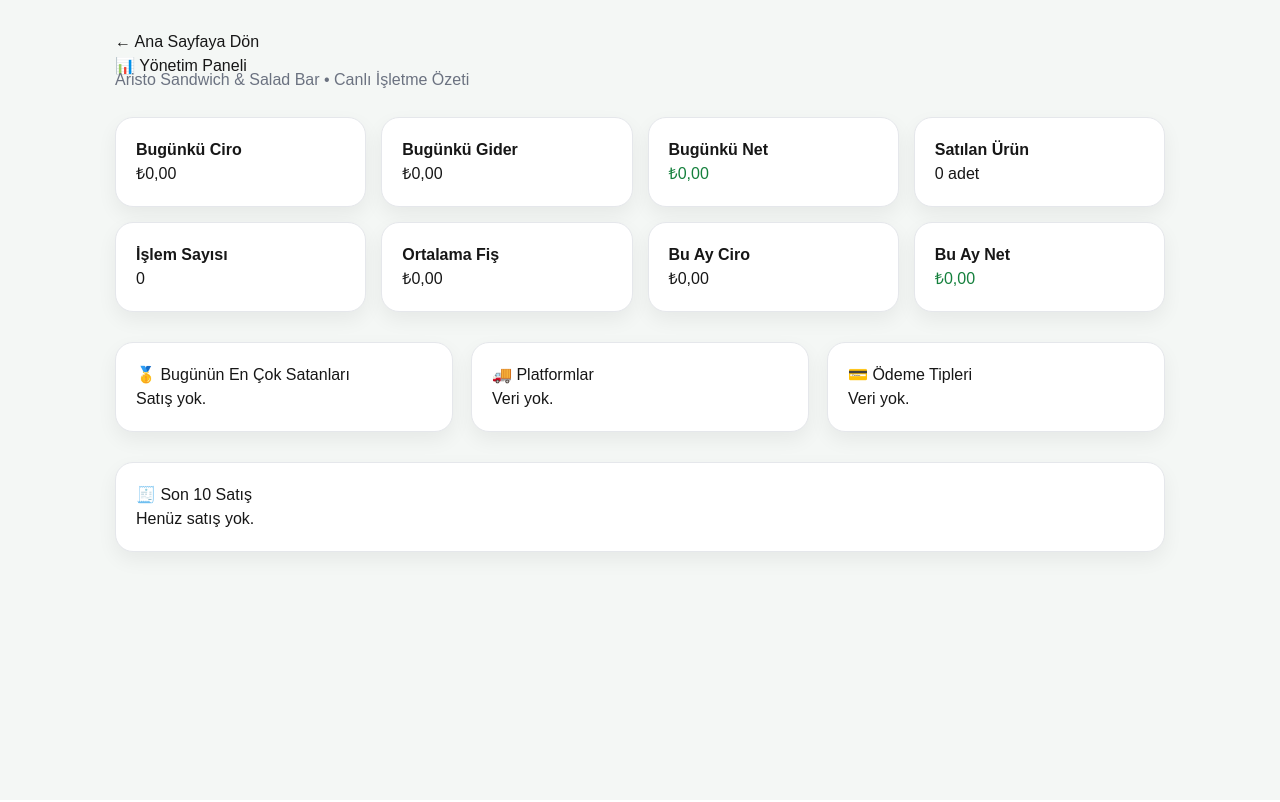
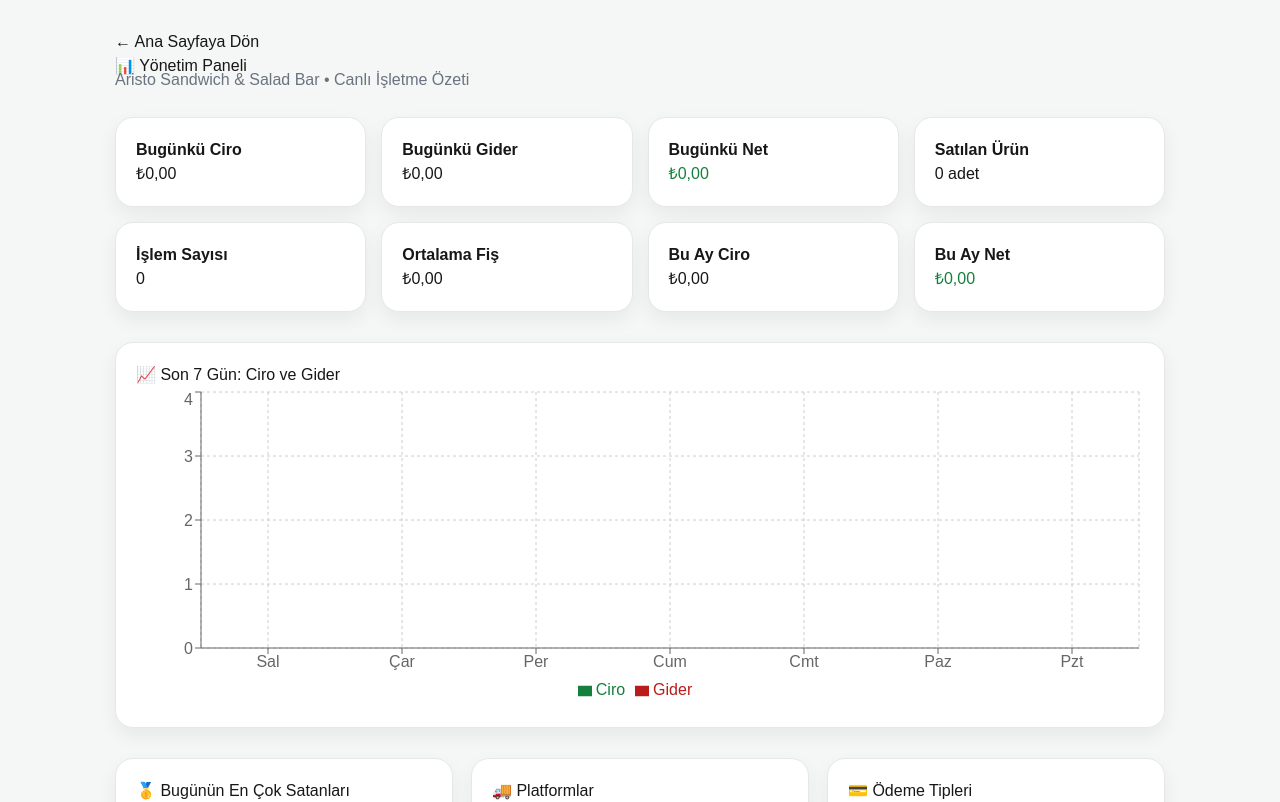
Before and after one commit to aristosandwich/aristo-yonetim-sistemi, a Next.js app: page /dashboard in a window 1280 px wide. Shown: the top 802 px of the page. Built offline with nearby package versions, Linux system fonts and the light colour scheme.

Commit message:
Dashboard grafiği eklendi

```diff
--- a/app/dashboard/page.tsx
+++ b/app/dashboard/page.tsx
@@ -2,6 +2,16 @@
 
 import Link from "next/link";
 import { useEffect, useMemo, useState } from "react";
+import {
+  Bar,
+  BarChart,
+  CartesianGrid,
+  Legend,
+  ResponsiveContainer,
+  Tooltip,
+  XAxis,
+  YAxis,
+} from "recharts";
 
 type SatisKaydi = {
   id: number;
@@ -36,14 +46,18 @@ export default function Dashboard() {
 
   const bugun = new Date();
 
-  function bugununKaydiMi(id: number) {
+  function ayniGunMu(id: number, hedefTarih: Date) {
     const tarih = new Date(id);
 
     return (
-      tarih.getDate() === bugun.getDate() &&
-      tarih.getMonth() === bugun.getMonth() &&
-      tarih.getFullYear() === bugun.getFullYear()
+      tarih.getDate() === hedefTarih.getDate() &&
+      tarih.getMonth() === hedefTarih.getMonth() &&
+      tarih.getFullYear() === hedefTarih.getFullYear()
     );
+  }
+
+  function bugununKaydiMi(id: number) {
+    return ayniGunMu(id, bugun);
   }
 
   function buAyinKaydiMi(id: number) {
@@ -103,7 +117,17 @@ export default function Dashboard() {
   const urunSiralamasi = useMemo(() => {
     const sonuc: Record<string, number> = {};
 
-    bugunkuSatislar.forEach((kayit) => {
+    satislar
+      .filter((kayit) => {
+        const tarih = new Date(kayit.id);
+
+        return (
+          tarih.getDate() === new Date().getDate() &&
+          tarih.getMonth() === new Date().getMonth() &&
+          tarih.getFullYear() === new Date().getFullYear()
+        );
+      })
+      .forEach((kayit) => {
         const urun = kayit.urun || "Eski Satış";
         const adet = Number(kayit.adet || 1);
 
@@ -113,12 +137,22 @@ export default function Dashboard() {
     return Object.entries(sonuc)
       .map(([urun, adet]) => ({ urun, adet }))
       .sort((a, b) => b.adet - a.adet);
-  }, [bugunkuSatislar]);
+  }, [satislar]);
 
   const platformSiralamasi = useMemo(() => {
     const sonuc: Record<string, number> = {};
 
-    bugunkuSatislar.forEach((kayit) => {
+    satislar
+      .filter((kayit) => {
+        const tarih = new Date(kayit.id);
+
+        return (
+          tarih.getDate() === new Date().getDate() &&
+          tarih.getMonth() === new Date().getMonth() &&
+          tarih.getFullYear() === new Date().getFullYear()
+        );
+      })
+      .forEach((kayit) => {
         const platform = kayit.platform || "Belirtilmemiş";
         const tutar = Number(kayit.toplam || 0);
 
@@ -128,12 +162,22 @@ export default function Dashboard() {
     return Object.entries(sonuc)
       .map(([platform, tutar]) => ({ platform, tutar }))
       .sort((a, b) => b.tutar - a.tutar);
-  }, [bugunkuSatislar]);
+  }, [satislar]);
 
   const odemeSiralamasi = useMemo(() => {
     const sonuc: Record<string, number> = {};
 
-    bugunkuSatislar.forEach((kayit) => {
+    satislar
+      .filter((kayit) => {
+        const tarih = new Date(kayit.id);
+
+        return (
+          tarih.getDate() === new Date().getDate() &&
+          tarih.getMonth() === new Date().getMonth() &&
+          tarih.getFullYear() === new Date().getFullYear()
+        );
+      })
+      .forEach((kayit) => {
         const odeme = kayit.odemeTipi || "Belirtilmemiş";
         const tutar = Number(kayit.toplam || 0);
 
@@ -143,7 +187,37 @@ export default function Dashboard() {
     return Object.entries(sonuc)
       .map(([odeme, tutar]) => ({ odeme, tutar }))
       .sort((a, b) => b.tutar - a.tutar);
-  }, [bugunkuSatislar]);
+  }, [satislar]);
+
+  const haftalikGrafik = useMemo(() => {
+    return Array.from({ length: 7 }, (_, index) => {
+      const tarih = new Date();
+      tarih.setHours(0, 0, 0, 0);
+      tarih.setDate(tarih.getDate() - (6 - index));
+
+      const ciro = satislar
+        .filter((kayit) => ayniGunMu(kayit.id, tarih))
+        .reduce(
+          (toplam, kayit) => toplam + Number(kayit.toplam || 0),
+          0
+        );
+
+      const gider = giderler
+        .filter((kayit) => ayniGunMu(kayit.id, tarih))
+        .reduce(
+          (toplam, kayit) => toplam + Number(kayit.tutar || 0),
+          0
+        );
+
+      return {
+        gun: tarih.toLocaleDateString("tr-TR", {
+          weekday: "short",
+        }),
+        ciro,
+        gider,
+      };
+    });
+  }, [satislar, giderler]);
 
   const sonSatislar = [...satislar]
     .sort((a, b) => b.id - a.id)
@@ -251,6 +325,43 @@ export default function Dashboard() {
 
         <section
           style={{
+            ...kartStili,
+            marginBottom: "30px",
+          }}
+        >
+          <h2>📈 Son 7 Gün: Ciro ve Gider</h2>
+
+          <div style={{ width: "100%", height: "320px" }}>
+            <ResponsiveContainer width="100%" height="100%">
+              <BarChart data={haftalikGrafik}>
+                <CartesianGrid strokeDasharray="3 3" />
+                <XAxis dataKey="gun" />
+                <YAxis />
+                <Tooltip
+                  formatter={(deger) =>
+                    para(Number(deger || 0))
+                  }
+                />
+                <Legend />
+                <Bar
+                  dataKey="ciro"
+                  name="Ciro"
+                  fill="#15803d"
+                  radius={[6, 6, 0, 0]}
+                />
+                <Bar
+                  dataKey="gider"
+                  name="Gider"
+                  fill="#b91c1c"
+                  radius={[6, 6, 0, 0]}
+                />
+              </BarChart>
+            </ResponsiveContainer>
+          </div>
+        </section>
+
+        <section
+          style={{
             display: "grid",
             gridTemplateColumns:
               "repeat(auto-fit, minmax(280px, 1fr))",
--- a/package.json
+++ b/package.json
@@ -11,7 +11,8 @@
   "dependencies": {
     "next": "16.2.12",
     "react": "19.2.4",
-    "react-dom": "19.2.4"
+    "react-dom": "19.2.4",
+    "recharts": "^3.10.1"
   },
   "devDependencies": {
     "@tailwindcss/postcss": "^4",
```
Also changed, not shown: 1 other file (tests, documents, lock files or other folders). Lines whose indentation alone changed are shown as unchanged.
